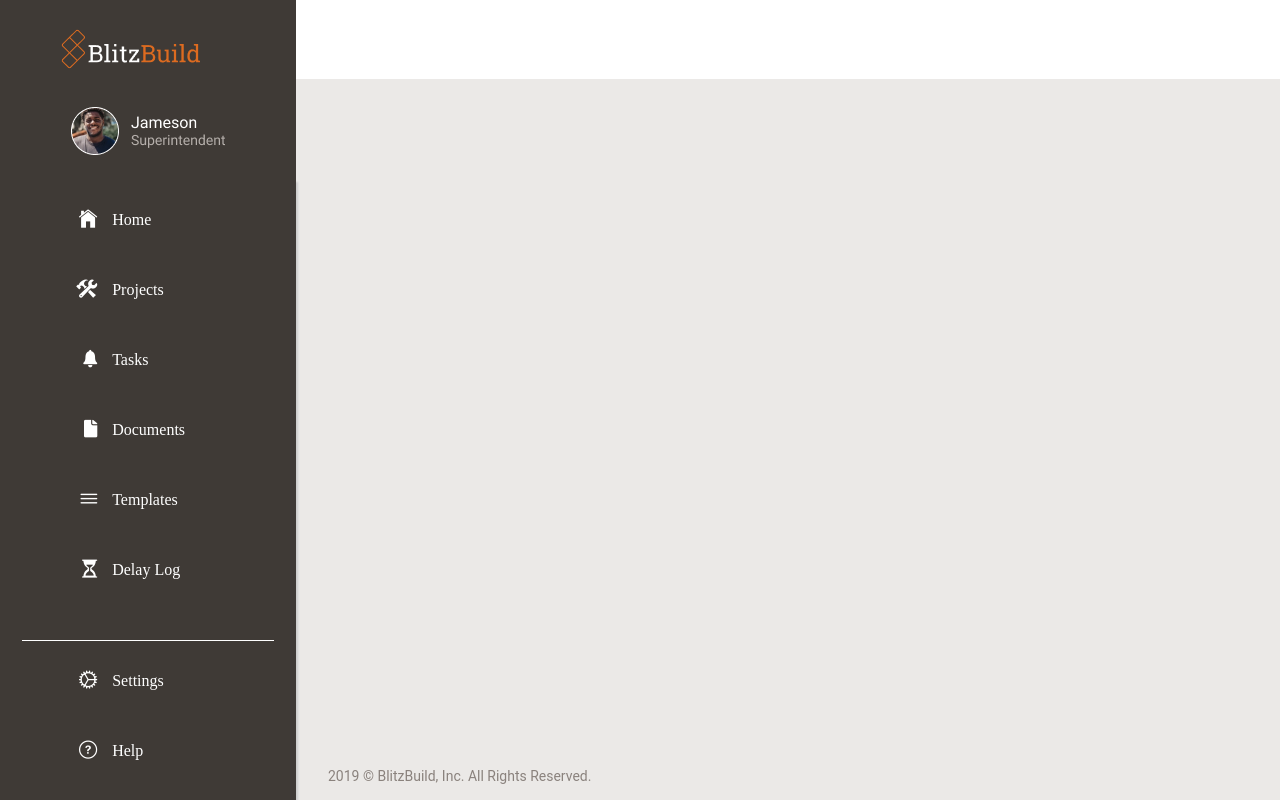
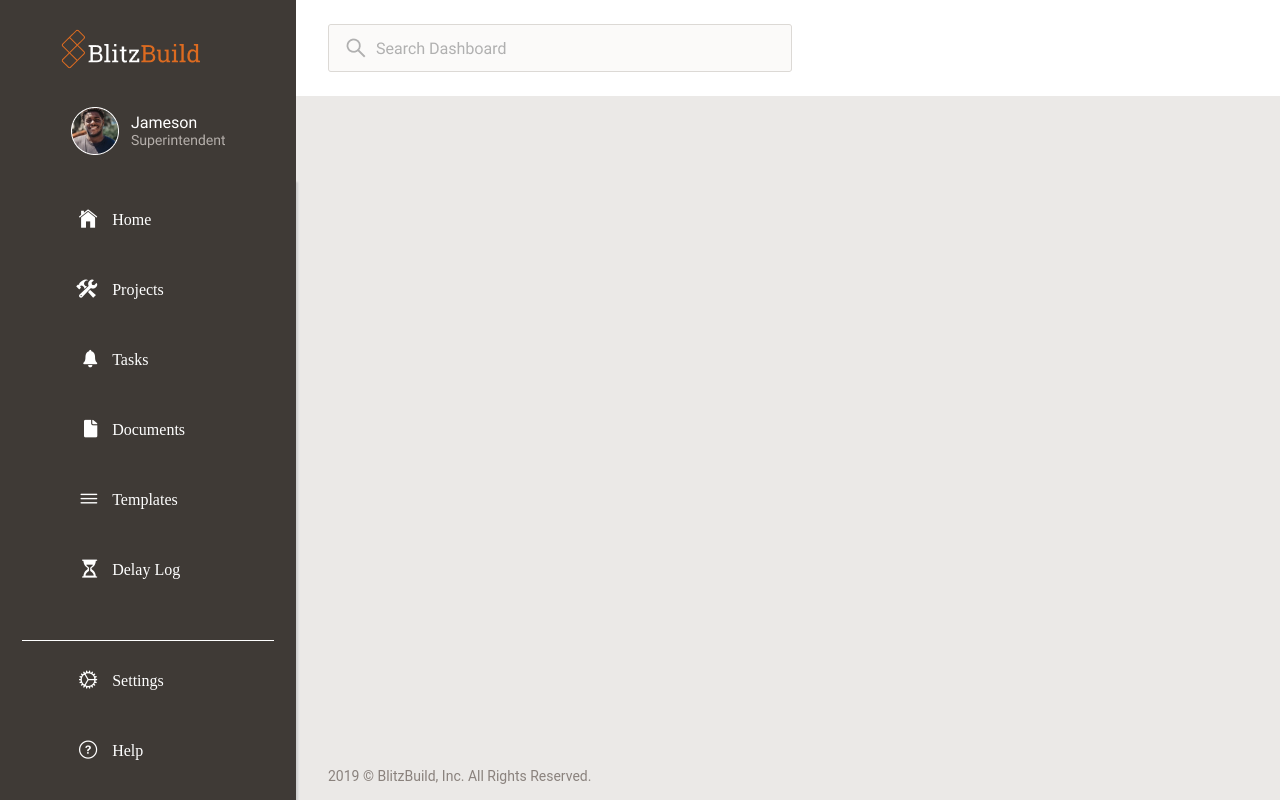
Before and after one commit to mharley12345/blitz-build-fe, a React (Create React App) app in the folder blitz-build/: page / in a window 1280 px wide. Built offline with nearby package versions, Linux system fonts and the light colour scheme.

Commit message:
added search bar img, for layout

```diff
--- /dev/null
+++ b/blitz-build/src/layouts/Header.js
@@ -0,0 +1,30 @@
+import React from 'react'
+import styled from 'styled-components'
+import Search from '../styles/Search/Search.png'
+
+
+function Header() {
+    return (
+        <HeaderContainer>
+            <SearchContainer>
+           <img  src={Search} alt="Blitz-Build-Search"/>
+           </SearchContainer>
+
+        </HeaderContainer>
+    )
+}
+
+export default Header
+
+const HeaderContainer = styled.div`
+  background: #fff;
+  width: 100%;
+  height: 96px;
+
+`;
+
+const SearchContainer= styled.div`
+  margin: 24px 32px;
+
+
+`
--- a/blitz-build/src/layouts/Layout.js
+++ b/blitz-build/src/layouts/Layout.js
@@ -3,7 +3,7 @@ import styled from "styled-components";
 
 import Global from "./Global";
 import Nav from "./Nav";
-
+import Header from './Header'
 function Layout({ children }) {
   return (
     <Container>
@@ -35,11 +35,7 @@ const Main = styled.div`
   width: 100%;
 `;
 
-const Header = styled.div`
-  background: #fff;
-  width: 100%;
-  height: 96px;
-`;
+
 
 const Content = styled.div`
   background: #ebe9e7;
```
Also changed, not shown: blitz-build/src/styles/Search/Search.png (added).
